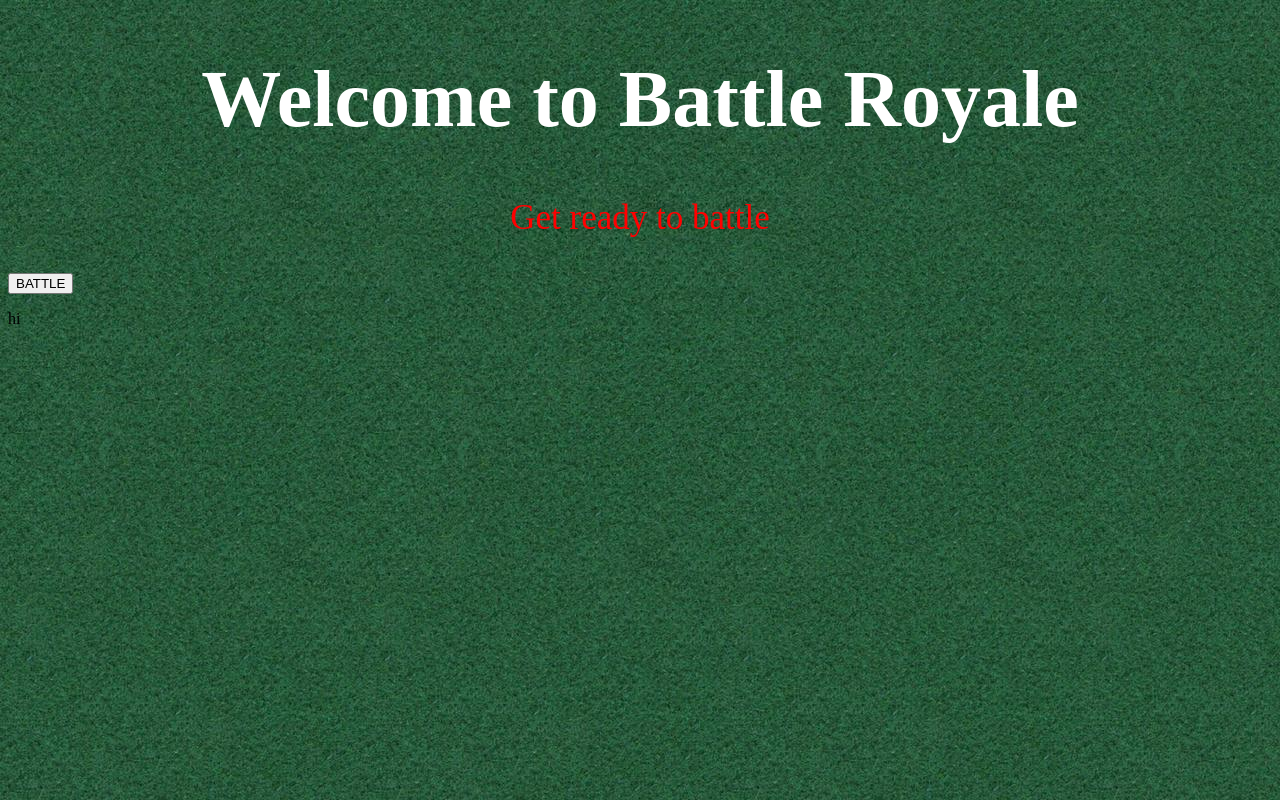
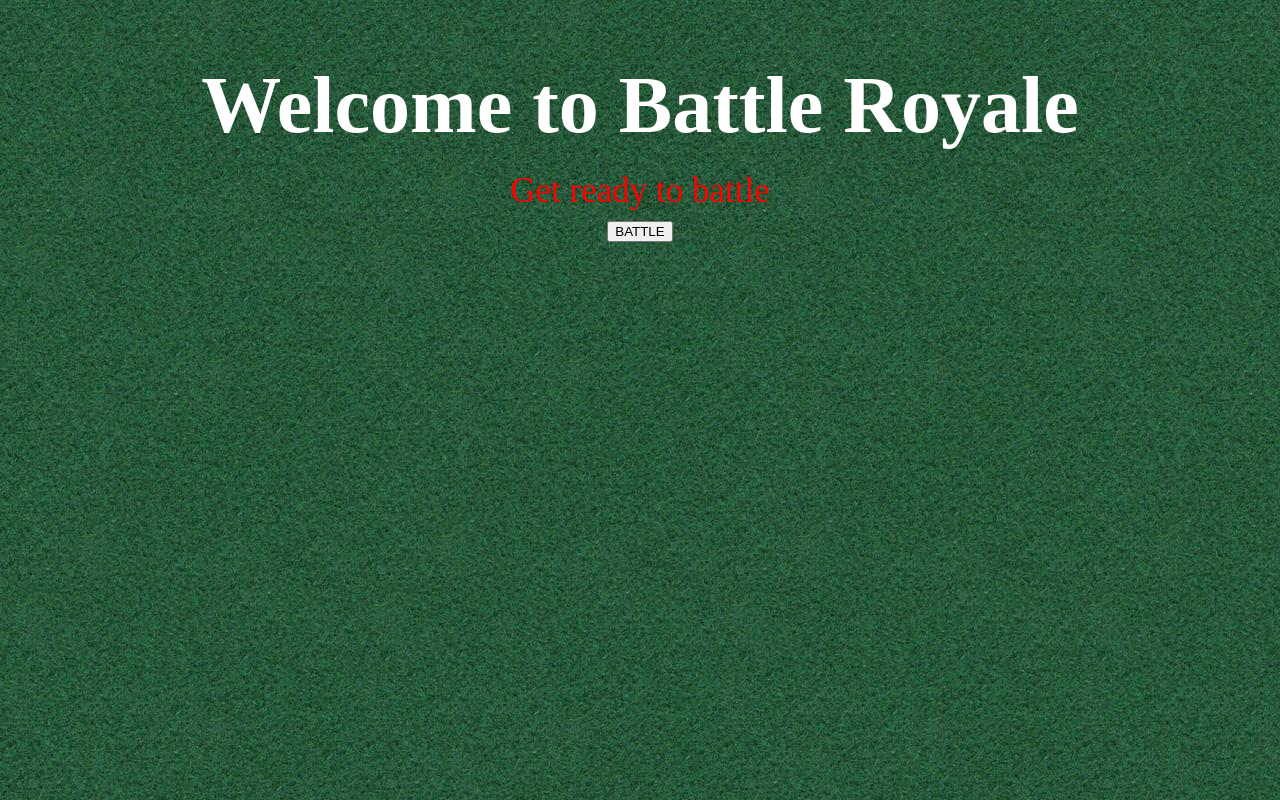
Before and after one commit to jmauran91/battle-royale, a React app: page / in a window 1280 px wide. Built offline with nearby package versions, Linux system fonts and the light colour scheme; no server answers.

Commit message:
improve styling again

```diff
--- a/public/style.css
+++ b/public/style.css
@@ -25,17 +25,19 @@ body{
   text-align: center;
   font-size: 80px;
   color: white;
+  margin: 60px 0px 20px 0px
 }
 .subheader{
   text-align: center;
   font-size: 35px;
   color: red;
+  margin: 10px 0px 10px 0px
 }
 .felt_table{
-
+  text-align: center;
 }
 .battle_button{
-
+  text-align: center;
 }
 .render_div{
 
--- a/react/App.js
+++ b/react/App.js
@@ -50,7 +50,7 @@ class App extends Component {
       } else {
         renderGame = () => {
            return(
-             <p>hi</p>
+             <p> </p>
            )
          }
       }
--- a/react/containers/GameContainer.js
+++ b/react/containers/GameContainer.js
@@ -93,9 +93,10 @@ class GameContainer extends Component {
         // Im sure there is a way to write it so that it is contained within a separate method
         // But issues with React state-setting and variable scope make that more complicated
         // than just writing it all within one method
-        tiebattle = this.state.playingDeck.splice(0,4)
+        let tiebattle = this.state.playingDeck.splice(0,4)
+        let tiebattle_num = []
         tiebattle.map((card) => {
-          cardnum = parseInt(card.value)
+          var cardnum = parseInt(card.value)
           tiebattle_num.push(cardnum)
         })
         if (tiebattle_num[1] > tiebattle_num[3]){
```
Also changed, not shown: public/bundle.js.
